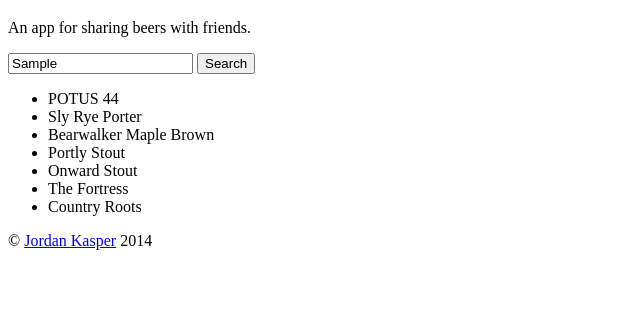
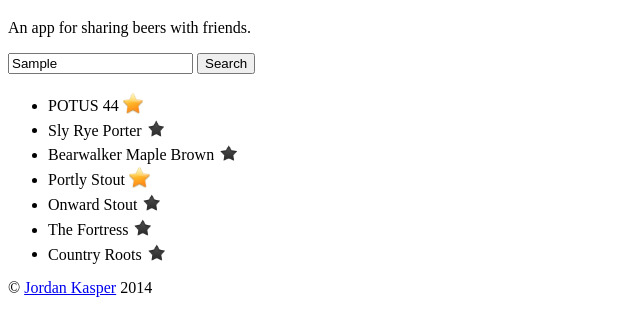
Before and after one commit to Martin1982/js-testing, a plain HTML site: page src/index.html in a window 1280 px wide. Both pictures are taken after typing "Sample" into the empty fields and a click on the input "Search". Shown: the part 61-396 px from the top of the page, without its empty margins (0-640 px from the left). Drawn offline with Linux system fonts and the light colour scheme.

Commit message:
Added 'favorite' functionality

```diff
--- a/src/css/screen.css
+++ b/src/css/screen.css
@@ -12,3 +12,10 @@
 #content {
 	min-height: 10em;
 }
+
+#search-results .favorite-icon {
+    width: 1.3em;
+    position: relative;
+    top: 0.2em;
+    cursor: pointer;
+}
--- a/src/data/search.json
+++ b/src/data/search.json
@@ -1,46 +1,60 @@
 {
     "results": [
         {
+            "id": 1,
             "Brewery": "Black Abbey",
             "Beer": "POTUS 44",
             "abv": 5.5,
-            "rating": 5
+            "rating": 5,
+            "favorite": true
         },
         {
+            "id": 2,
             "Brewery": "Yazoo",
             "Beer": "Sly Rye Porter",
             "abv": 5.7,
-            "rating": 3
+            "rating": 3,
+            "favorite": false
         },
         {
+            "id": 3,
             "Brewery": "Jackelope",
             "Beer": "Bearwalker Maple Brown",
             "abv": 5.1,
-            "rating": 4
+            "rating": 4,
+            "favorite": false
         },
         {
+            "id": 4,
             "Brewery": "Turtle Anarchy",
             "Beer": "Portly Stout",
             "abv": 6.2,
-            "rating": 3
+            "rating": 3,
+            "favorite": true
         },
         {
+            "id": 5,
             "Brewery": "Yazoo",
             "Beer": "Onward Stout",
             "abv": 3.8,
-            "rating": 2
+            "rating": 2,
+            "favorite": false
         },
         {
+            "id": 6,
             "Brewery": "Black Abbey",
             "Beer": "The Fortress",
             "abv": 6.2,
-            "rating": 4
+            "rating": 4,
+            "favorite": false
         },
         {
+            "id": 7,
             "Brewery": "Tennessee Brew Works",
             "Beer": "Country Roots",
             "abv": 5.5,
-            "rating": null
+            "rating": null,
+            "favorite": false
         }
     ]
 }
--- a/src/index.html
+++ b/src/index.html
@@ -39,6 +39,7 @@
     <script src="scripts/vendor/jquery-1.11.1.min.js"></script>
 
     <script src="scripts/search.js"></script>
+    <script src="scripts/favorites.js"></script>
 
   </body>
 </html>
--- /dev/null
+++ b/src/scripts/favorites.js
@@ -0,0 +1,31 @@
+$(document).ready(function() {
+    $("#search-results").on("click", ".favorite-icon", function(e) {
+        e.preventDefault();
+
+        var $el = $(this).parent(),
+            beerId = Number($el.data("beerid"));
+
+        if (!beerId) {
+            $("#messages").append("<p class='error'>Please select a valid beer!</p>");
+            return;
+        }
+
+        $.ajax({
+            url: "data/favorite/" + beerId,
+            dataType: "json",
+            success: function(data) {
+                var img = "assets/star-empty.png";
+
+                if (data.beer && data.beer.favorite) {
+                    img = "assets/star-filled.png";
+                }
+
+                $el.find("img").attr("src", img);
+            },
+            error: function() {
+                $("#messages")
+                    .append("<p class='error'>Sorry, but that action failed!</p>");
+            }
+        });
+    });
+});
--- a/src/scripts/search.js
+++ b/src/scripts/search.js
@@ -15,8 +15,18 @@ $(document).ready(function() {
             dataType: "json",
             success: function(data) {
                 data.results.forEach(function(item) {
+                    var img = "assets/star-empty.png";
+
+                    if (item.favorite) {
+                        img = "assets/star-filled.png";
+                    }
+
                     $("#search-results")
-                        .append("<li> " + item.Beer + " </li>");
+                        .append(
+                            "<li data-beerid='" + item.id + "'> " + item.Beer +
+                            " <img class='favorite-icon' src='" + img + "'>" +
+                            "</li>"
+                        );
                 });
             },
             error: function() {
```
Also changed, not shown: src/assets/star-empty.png (added), src/assets/star-filled.png (added).
